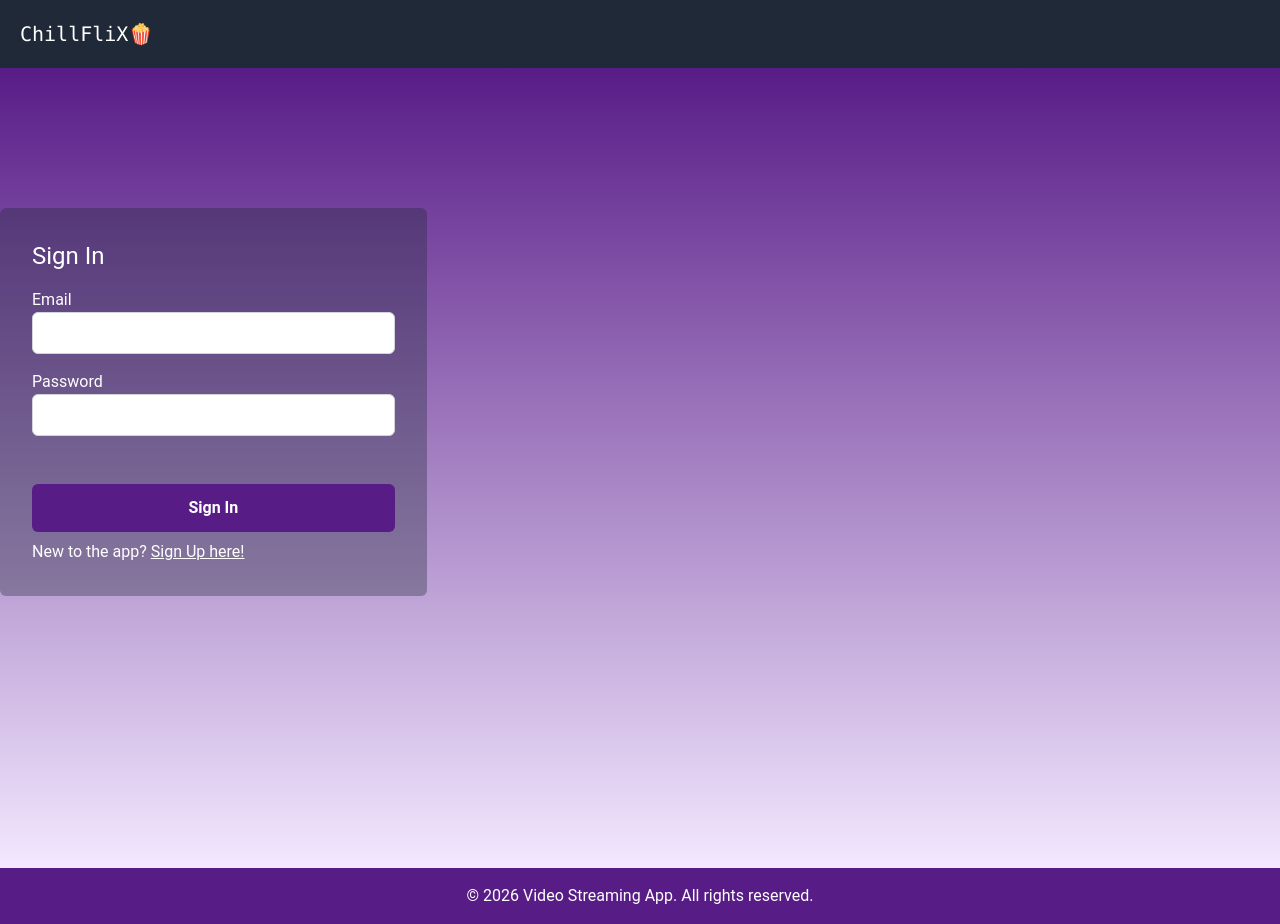
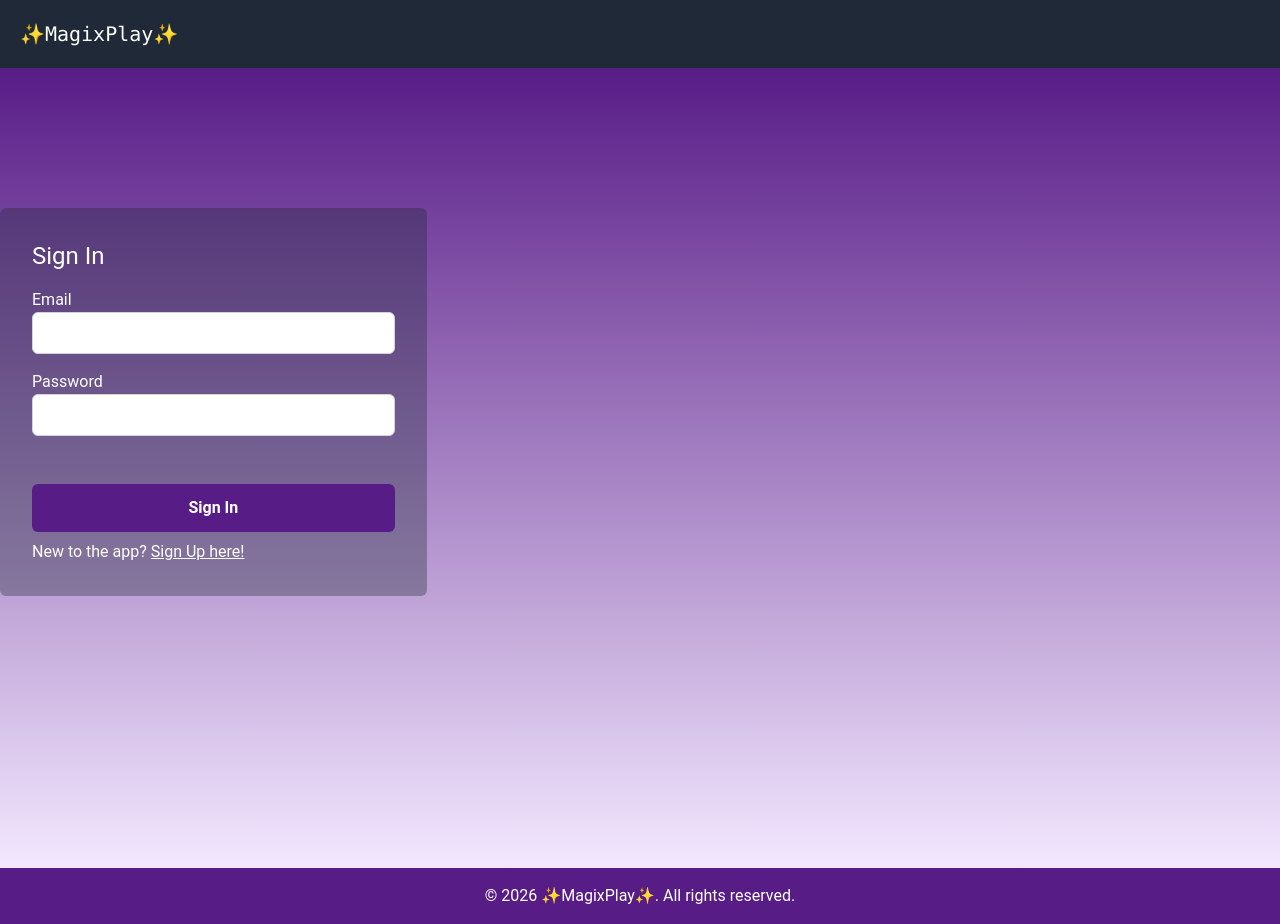
Before and after one commit to divC21/video-streamin-with-gpt, a React (Create React App) app: page / in a window 1280 px wide. Built offline with nearby package versions, Linux system fonts and the light colour scheme; no server answers.

Commit message:
Name updated

```diff
--- a/public/index.html
+++ b/public/index.html
@@ -6,7 +6,7 @@
     <meta name="theme-color" content="#000000" />
     <meta
       name="description"
-      content="ChillFliX🍿 is a video streaming app built using ReactJS, Tailwind CSS, and Firebase. It allows users to browse and watch movies and TV shows, create playlists, and manage their accounts."
+      content="✨MagixPlay✨ is a video streaming app built using ReactJS, Tailwind CSS, and Firebase. It allows users to browse and watch movies and TV shows, create playlists, and manage their accounts."
     />
     <!--
       manifest.json provides metadata used when your web app is installed on a
@@ -22,7 +22,7 @@
       work correctly both with client-side routing and a non-root public URL.
       Learn how to configure a non-root public URL by running `npm run build`.
     -->
-    <title>ChillFliX🍿</title>
+    <title>✨MagixPlay✨</title>
   </head>
   <body>
     <noscript>You need to enable JavaScript to run this app.</noscript>
--- a/src/components/Footer.js
+++ b/src/components/Footer.js
@@ -1,7 +1,7 @@
 const Footer = () => {
   return (
     <div className="bg-purple-900 text-white p-4 text-center">
-      <p>&copy; 2026 Video Streaming App. All rights reserved.</p>
+      <p>&copy; 2026 ✨MagixPlay✨. All rights reserved.</p>
     </div>
   );
 };
--- a/src/components/Header.js
+++ b/src/components/Header.js
@@ -20,7 +20,7 @@ const Header = () => {
   };
   return (
     <header className="flex justify-between p-5 bg-gray-800  text-white">
-      <span className="text-xl self-center font-mono">ChillFliX🍿</span>
+      <span className="text-xl self-center font-mono">✨MagixPlay✨</span>
       {Object.keys(userInfo).length ? (
         <ul className="flex justify-end w-2/3">
           <li className="x-2 mx-1 w-1/2">
```
Also changed, not shown: 1 other file (tests, documents, lock files or other folders).
